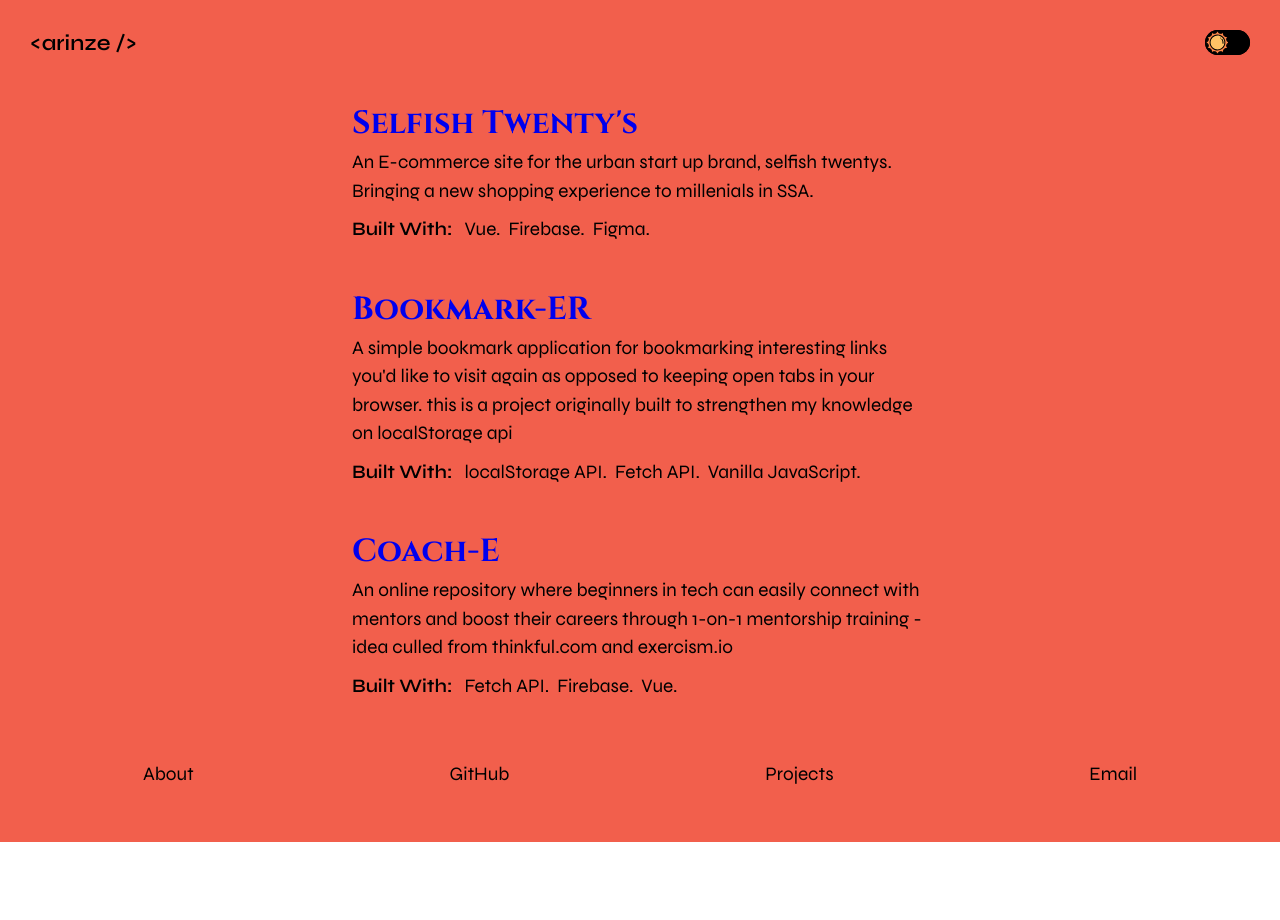
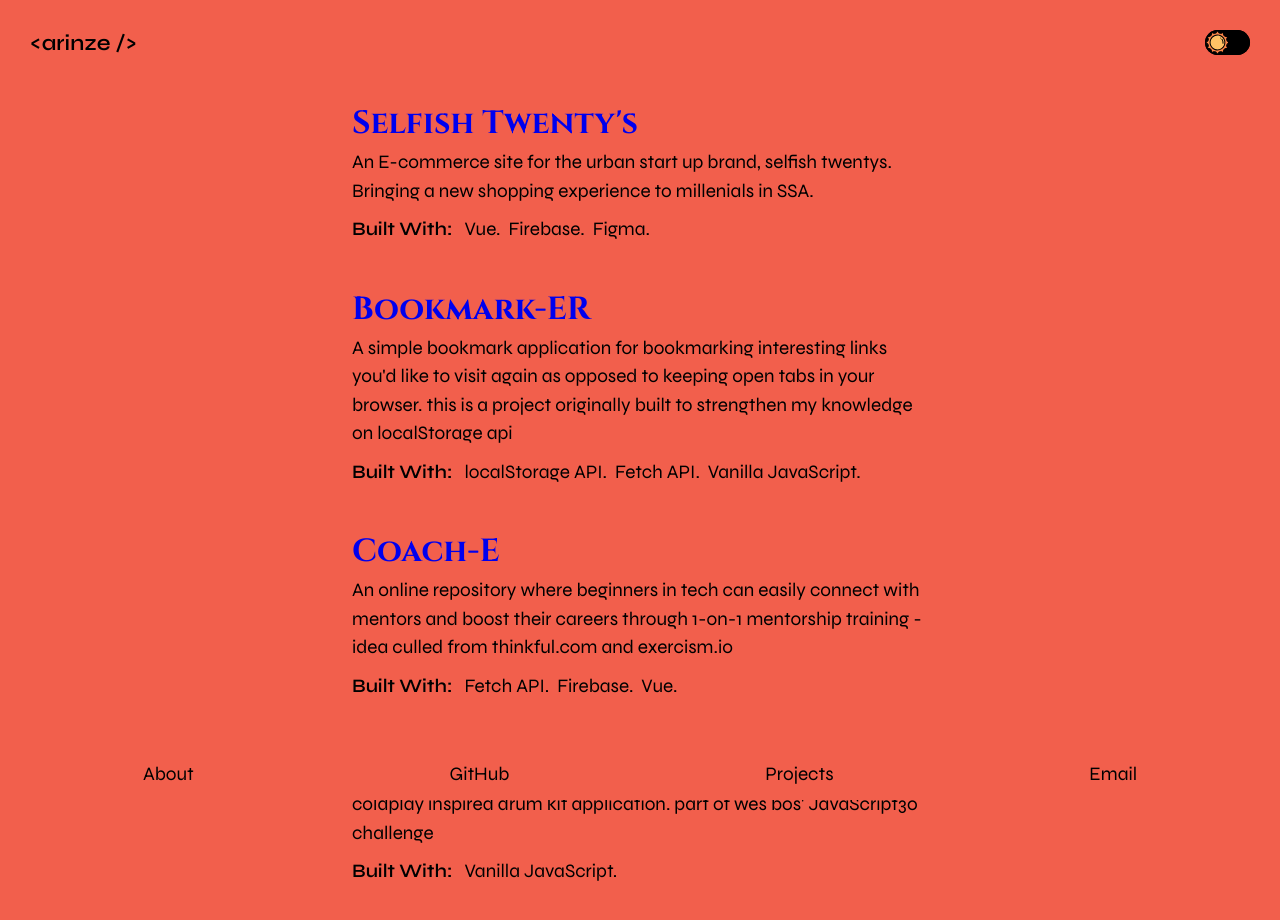
Before and after one commit to arinze19/portfolio, a Vue app: page /projects in a window 1280 px wide. Shown: the top 920 px of the page. Before the commit the page ends 842 px from the top, so only its background shows below. Built offline with nearby package versions, Linux system fonts and the light colour scheme.

Commit message:
cold drums added

```diff
--- a/src/components/pages/ProjectList.vue
+++ b/src/components/pages/ProjectList.vue
@@ -37,6 +37,12 @@ export default {
           link: "https://vue-http-998df.firebaseapp.com",
           description: "An online repository where beginners in tech can easily connect with mentors and boost their careers through 1-on-1 mentorship training - idea culled from thinkful.com and exercism.io",
           tools: ["Fetch API", "Firebase", "Vue"]
+        },
+        {
+          name: "Cold Drums",
+          link: "https://arinze19.github.io/colddrumkit.html",
+          description: "coldplay inspired drum kit application. part of wes bos' JavaScript30 challenge",
+          tools: ["Vanilla JavaScript"]
         }
       ],
     };
```
